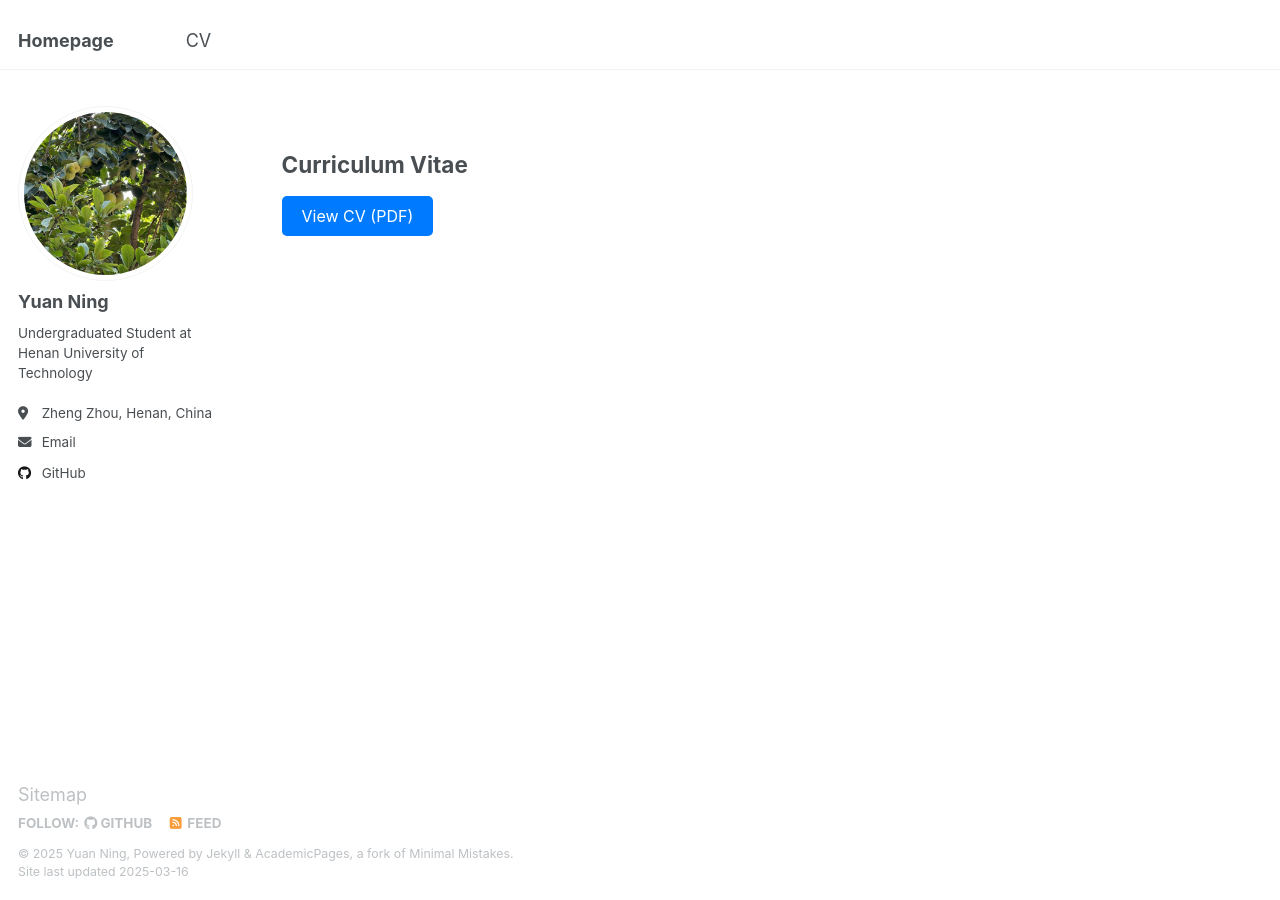
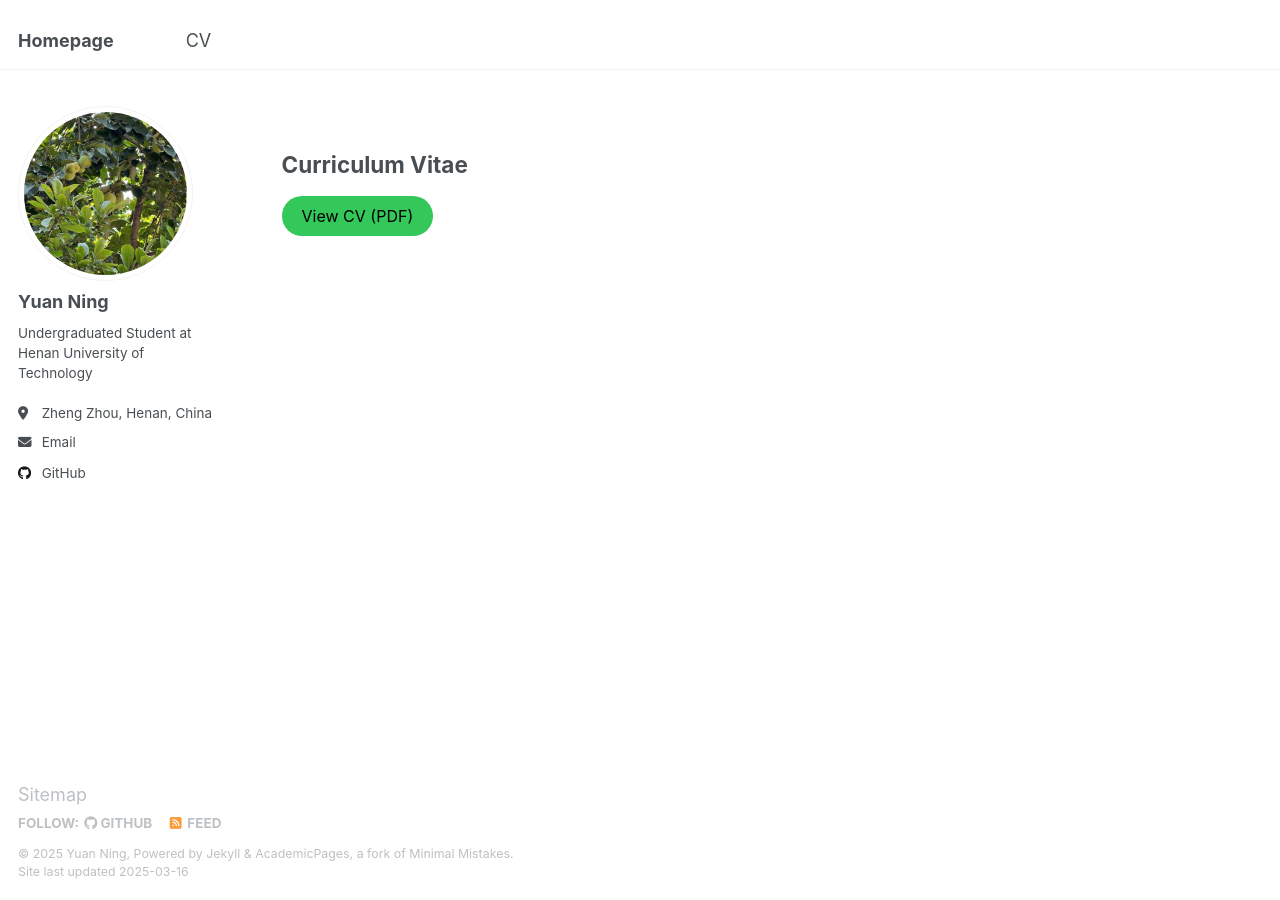
Before and after one commit to YuanN1ng/YuanN1ng.github.io, a Jekyll site: the page built from _pages/cv.md, in a window 1280 px wide. Built offline with Jekyll 4.4.1, drawn with Linux system fonts in a browser that asks for light colours.

Commit message:
Update cv.md

```diff
--- a/_pages/cv.md
+++ b/_pages/cv.md
@@ -10,7 +10,7 @@ redirect_from:
 
 <p>
     <a href="/assets/Yuan Ning's CV.pdf" target="_blank">
-        <button style="padding: 10px 20px; font-size: 16px; background-color: #007bff; color: white; border: none; border-radius: 5px; cursor: pointer;">
+        <button style="padding: 10px 20px; font-size: 16px; background-color: #007bff; background-color: #34C759; border: none; border-radius: 20px; cursor: pointer; transition: background-color 0.3s; ">
             View CV (PDF)
         </button>
     </a>
```
